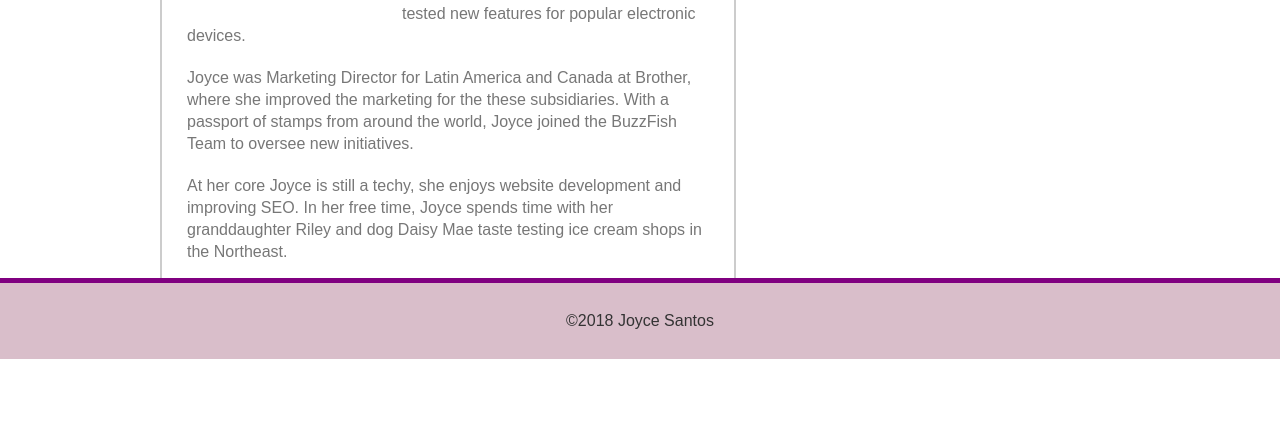
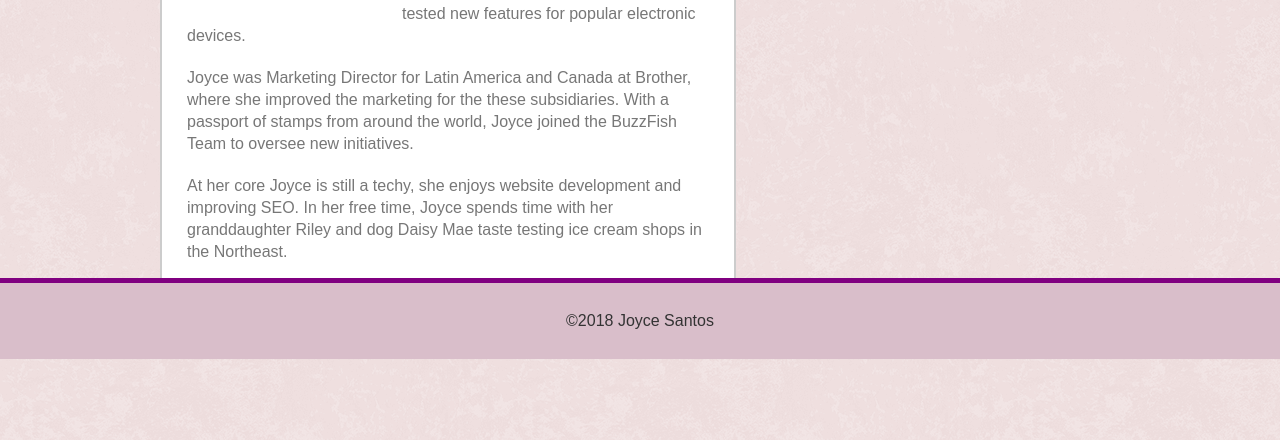
Before and after one commit to puppitty/Responsive-Portfolio, a plain HTML site: page index.html in a window 1280 px wide. Shown: the part 441-881 px from the top of the page. Drawn offline with Linux system fonts and the light colour scheme.

Commit message:
fixed background image

```diff
--- a/assets/css/style.css
+++ b/assets/css/style.css
@@ -3,7 +3,7 @@
 }
 
 body {
-  background: url('../images/pink_rice.png..') repeat;
+  background: url('../../assets/images/pink_rice.png') repeat;
   font-family: Arial, Helvetica, sans-serif;
   overflow: auto;
   color: #777777;
```
Also changed, not shown: 1 other file.
